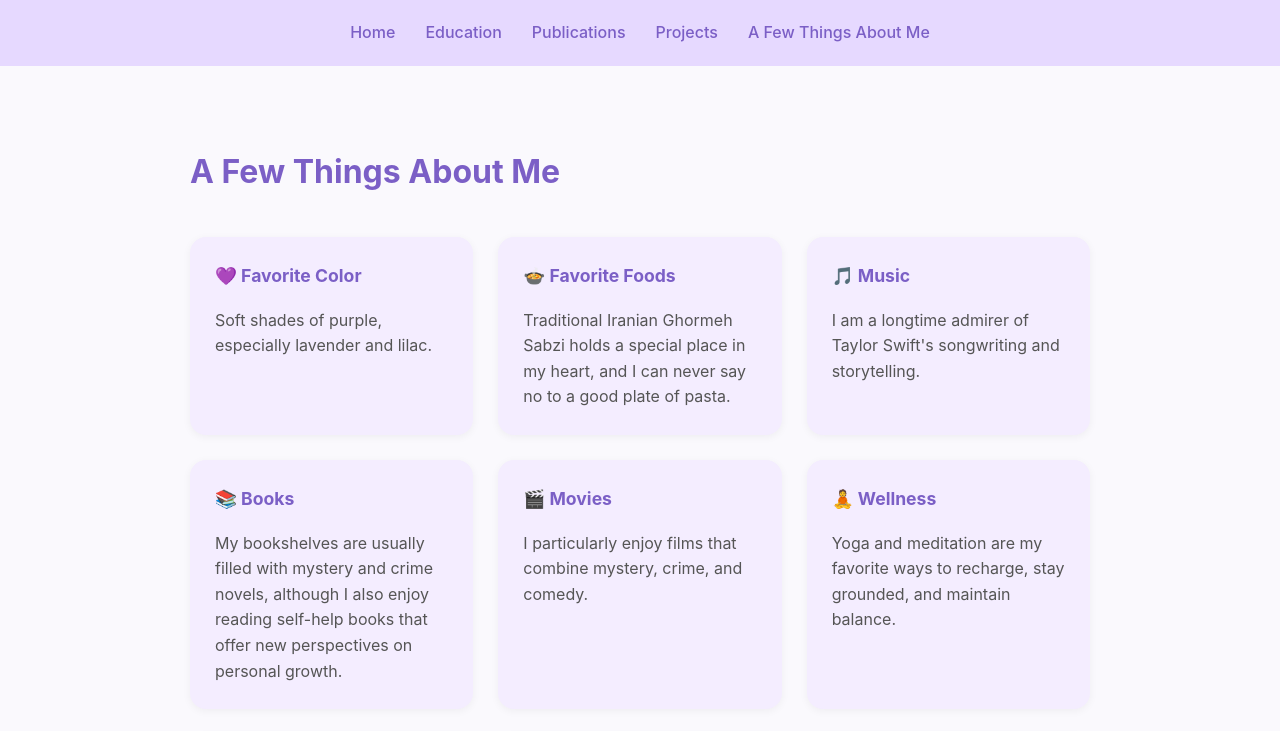
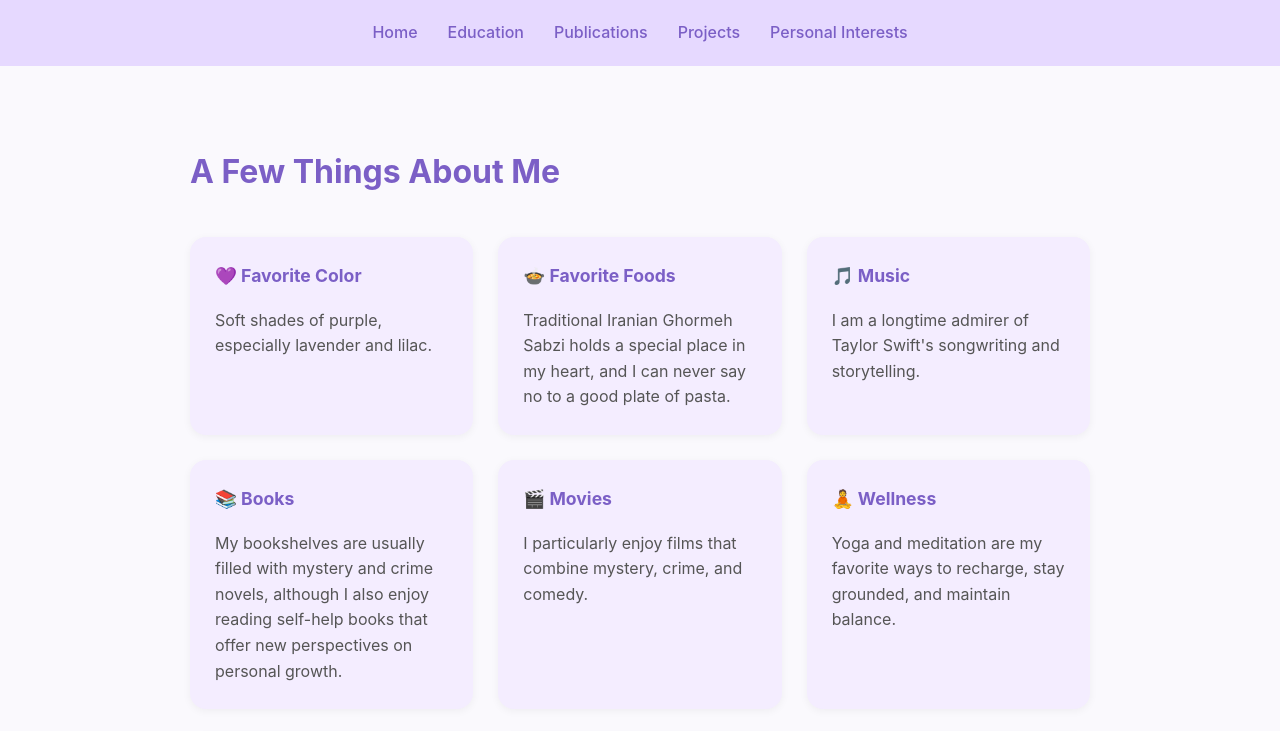
Before and after one commit to aylaesmaeilzadeh/aylaesmaeilzadeh.github.io, a plain HTML site: page interests.html in a window 1280 px wide. Shown: the top 731 px of the page. Drawn offline with Linux system fonts and the light colour scheme.

Commit message:
Update interests.html

```diff
--- a/interests.html
+++ b/interests.html
@@ -13,7 +13,7 @@
   <a href="education.html">Education</a>
   <a href="publications.html">Publications</a>
   <a href="projects.html">Projects</a>
-  <a href="interests.html">A Few Things About Me</a>
+  <a href="interests.html">Personal Interests</a>
 </nav>
 
 <div class="container">
```
